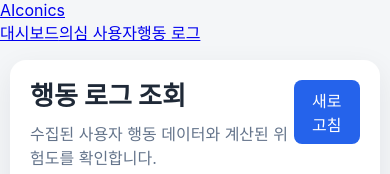
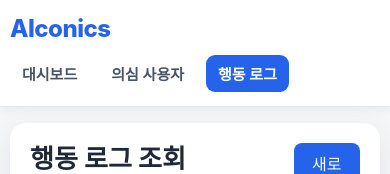
Before and after one commit to anywheremoon/AIconics, a React (Vite) app in the folder frontend/: page /event-logs in a window 390 px wide. Shown: the top 174 px of the page. Built offline with nearby package versions, Linux system fonts and the light colour scheme; no server answers.

Commit message:
합친거

```diff
--- a/frontend/src/App.jsx
+++ b/frontend/src/App.jsx
@@ -10,49 +10,39 @@ import DashboardPage from "./pages/DashboardPage";
 import SuspiciousUsersPage from "./pages/SuspiciousUsersPage";
 import EventLogsPage from "./pages/EventLogsPage";
 
-
 function getNavigationClass({ isActive }) {
   return isActive
     ? "nav-link nav-link-active"
     : "nav-link";
 }
 
-
 function NotFoundPage() {
   return (
-    <main className="page-container not-found-page">
-      <h1 className="page-title">
-        페이지를 찾을 수 없습니다.
-      </h1>
-
-      <p>
+    <main className="page-container">
+      <h1 className="page-title">페이지를 찾을 수 없습니다.</h1>
+      <p className="page-description">
         입력한 주소가 올바른지 확인해주세요.
       </p>
 
-      <NavLink
-        to="/"
-        className="action-button link-button"
-      >
+      <NavLink to="/dashboard" className="action-button">
         대시보드로 이동
       </NavLink>
     </main>
   );
 }
 
-
 export default function App() {
   return (
     <BrowserRouter>
-      <div className="app-layout">
       <header className="app-header">
-          <NavLink to="/" className="app-logo">
+        <div className="app-header-inner">
+          <NavLink to="/dashboard" className="app-logo">
             AIconics
           </NavLink>
 
-          <nav className="navigation">
+          <nav className="app-navigation">
             <NavLink
-              to="/"
-              end
+              to="/dashboard"
               className={getNavigationClass}
             >
               대시보드
@@ -72,12 +62,17 @@ export default function App() {
               행동 로그
             </NavLink>
           </nav>
+        </div>
       </header>
-
 
       <Routes>
         <Route
           path="/"
+          element={<Navigate to="/dashboard" replace />}
+        />
+
+        <Route
+          path="/dashboard"
           element={<DashboardPage />}
         />
 
@@ -91,17 +86,8 @@ export default function App() {
           element={<EventLogsPage />}
         />
 
-          <Route
-            path="/dashboard"
-            element={<Navigate to="/" replace />}
-          />
-
-          <Route
-            path="*"
-            element={<NotFoundPage />}
-          />
+        <Route path="*" element={<NotFoundPage />} />
       </Routes>
-      </div>
     </BrowserRouter>
   );
 }
--- a/frontend/src/components/EventLogTable.jsx
+++ b/frontend/src/components/EventLogTable.jsx
@@ -1,5 +1,5 @@
 /**
- * ISO 형식의 시간을 한국 형식으로 변환한다.
+ * ISO 형식 시간을 한국식 날짜·시간으로 변환한다.
  */
 function formatDateTime(value) {
   if (!value) {
@@ -22,26 +22,28 @@ function formatDateTime(value) {
   });
 }
 
-
 /**
  * 백엔드 위험 등급을 화면용 한글로 변환한다.
  */
 function getRiskLevelLabel(level) {
+  const normalizedLevel = String(level ?? "").toUpperCase();
+
   const riskLevelLabels = {
     LOW: "정상",
     MEDIUM: "주의",
     HIGH: "위험",
   };
 
-  return riskLevelLabels[level] ?? level ?? "-";
+  return riskLevelLabels[normalizedLevel] ?? level ?? "-";
 }
 
-
 /**
- * 위험 등급에 사용할 CSS 클래스명을 반환한다.
+ * 위험 등급에 맞는 CSS 클래스명을 반환한다.
  */
 function getRiskLevelClass(level) {
-  switch (level) {
+  const normalizedLevel = String(level ?? "").toUpperCase();
+
+  switch (normalizedLevel) {
     case "HIGH":
       return "risk-badge-high";
 
@@ -56,11 +58,12 @@ function getRiskLevelClass(level) {
   }
 }
 
-
 export default function EventLogTable({
   logs = [],
   loading = false,
   onRowSelect,
+  onDelete,
+  deletingId = null,
 }) {
   if (loading) {
     return (
@@ -97,56 +100,32 @@ export default function EventLogTable({
             <th>새 기기</th>
             <th>리스크 점수</th>
             <th>위험 등급</th>
+            <th>관리</th>
           </tr>
         </thead>
 
         <tbody>
-          {logs.map((log, index) => {
-            /*
-             * id가 존재하면 id를 key로 사용한다.
-             * id가 없다면 user_id, created_at, index를 조합한다.
-             */
-            const rowKey =
-              log.id ??
-              `${log.user_id}-${log.created_at}-${index}`;
+          {logs.map((log) => {
+            const eventId = log.id;
 
             return (
               <tr
-                key={rowKey}
-                className={
-                  onRowSelect ? "clickable-row" : ""
-                }
+                key={eventId}
                 onClick={() => onRowSelect?.(log)}
               >
                 <td>{formatDateTime(log.created_at)}</td>
-
                 <td>{log.user_id ?? "-"}</td>
-
                 <td>{log.device_id ?? "-"}</td>
-
                 <td>{log.ip_address ?? "-"}</td>
-
                 <td>{log.location ?? "-"}</td>
-
                 <td>{log.typing_speed ?? "-"}</td>
-
                 <td>{log.avg_hold_time ?? "-"}</td>
-
                 <td>{log.avg_flight_time ?? "-"}</td>
-
                 <td>{log.total_keystrokes ?? "-"}</td>
-
                 <td>{log.mouse_move_count ?? "-"}</td>
-
                 <td>{log.click_count ?? "-"}</td>
-
-                <td>
-                  {log.is_new_device ? "예" : "아니오"}
-                </td>
-
-                <td>
-                  <strong>{log.risk_score ?? "-"}</strong>
-                </td>
+                <td>{log.is_new_device ? "예" : "아니오"}</td>
+                <td>{log.risk_score ?? "-"}</td>
 
                 <td>
                   <span
@@ -157,6 +136,22 @@ export default function EventLogTable({
                     {getRiskLevelLabel(log.risk_level)}
                   </span>
                 </td>
+
+                <td>
+                  <button
+                    type="button"
+                    className="delete-button"
+                    disabled={deletingId === eventId}
+                    onClick={(event) => {
+                      event.stopPropagation();
+                      onDelete?.(log);
+                    }}
+                  >
+                    {deletingId === eventId
+                      ? "삭제 중..."
+                      : "삭제"}
+                  </button>
+                </td>
               </tr>
             );
           })}
--- a/frontend/src/styles/global.css
+++ b/frontend/src/styles/global.css
@@ -8,7 +8,11 @@ body {
     background: #f4f6f8;
     color: #1f2937;
     font-family:
-    Pretendard, -apple-system, BlinkMacSystemFont, "Segoe UI", sans-serif;
+        Pretendard,
+        -apple-system,
+        BlinkMacSystemFont,
+        'Segoe UI',
+        sans-serif;
 }
 
 button,
@@ -188,3 +192,91 @@ select {
         grid-template-columns: 1fr;
     }
 }
+
+.app-header {
+    width: 100%;
+    background: #ffffff;
+    border-bottom: 1px solid #e2e8f0;
+    box-shadow: 0 2px 10px rgba(15, 23, 42, 0.06);
+}
+
+.app-header-inner {
+    width: min(1180px, calc(100% - 32px));
+    height: 72px;
+    margin: 0 auto;
+
+    display: flex;
+    align-items: center;
+    justify-content: space-between;
+}
+
+.app-logo {
+    color: #2563eb;
+    font-size: 24px;
+    font-weight: 800;
+    text-decoration: none;
+    letter-spacing: -0.5px;
+}
+
+.app-navigation {
+    display: flex;
+    align-items: center;
+    gap: 10px;
+}
+
+.nav-link {
+    display: inline-flex;
+    align-items: center;
+    justify-content: center;
+
+    padding: 10px 16px;
+    border-radius: 9px;
+
+    color: #475569;
+    font-size: 15px;
+    font-weight: 600;
+    text-decoration: none;
+
+    transition:
+        background-color 0.2s,
+        color 0.2s,
+        transform 0.2s;
+}
+
+.nav-link:hover {
+    color: #2563eb;
+    background: #eff6ff;
+    transform: translateY(-1px);
+}
+
+.nav-link-active {
+    color: #ffffff;
+    background: #2563eb;
+}
+
+.nav-link-active:hover {
+    color: #ffffff;
+    background: #1d4ed8;
+}
+
+/* 모바일 화면 */
+@media (max-width: 760px) {
+    .app-header-inner {
+        width: calc(100% - 20px);
+        height: auto;
+        padding: 14px 0;
+
+        flex-direction: column;
+        align-items: flex-start;
+        gap: 12px;
+    }
+
+    .app-navigation {
+        width: 100%;
+        flex-wrap: wrap;
+    }
+
+    .nav-link {
+        padding: 8px 12px;
+    }
+}
```
Also changed, not shown: frontend/src/pages/EventLogsPage.jsx (+53 -56 lines). Lines whose indentation alone changed are shown as unchanged.
